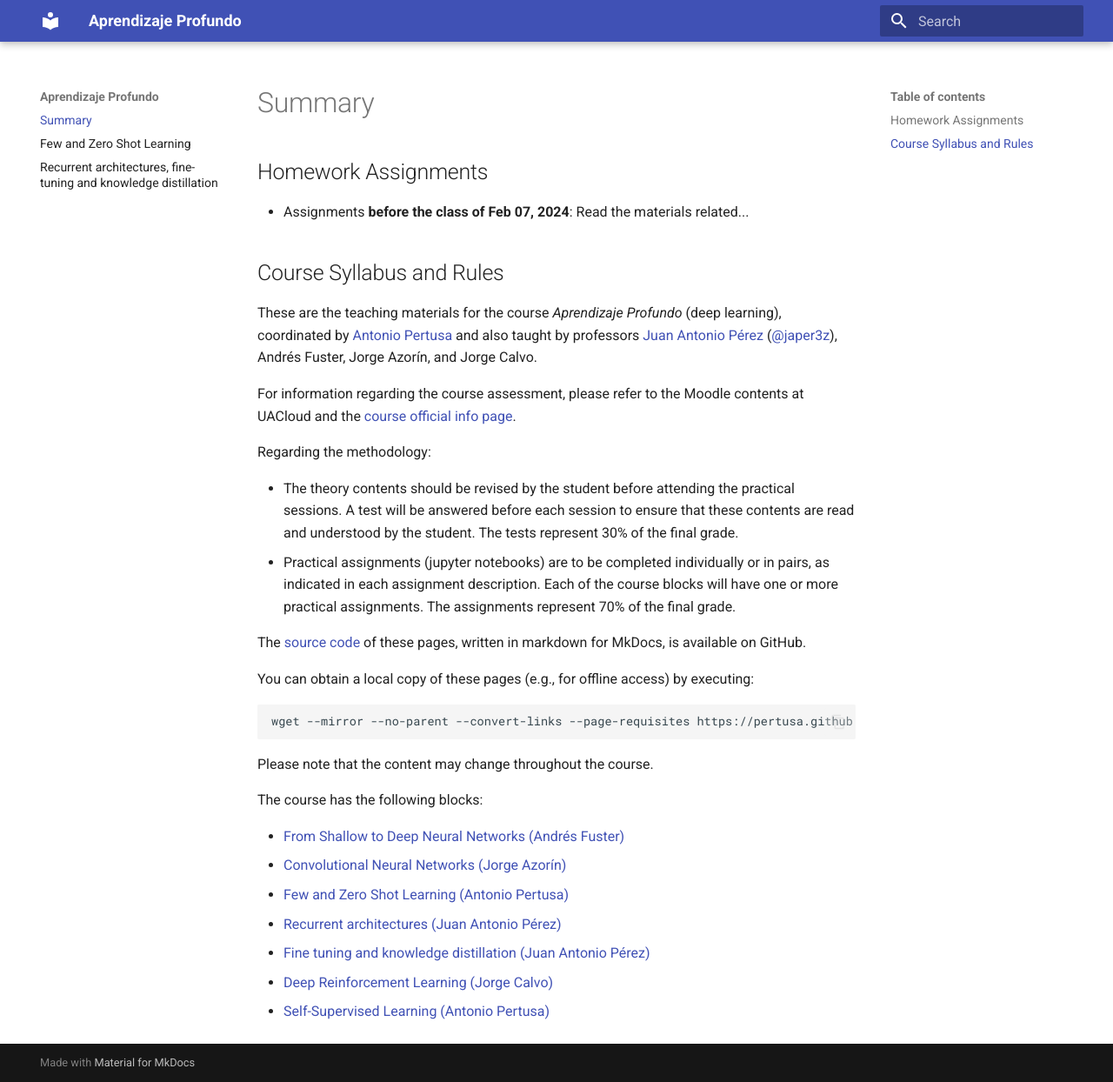
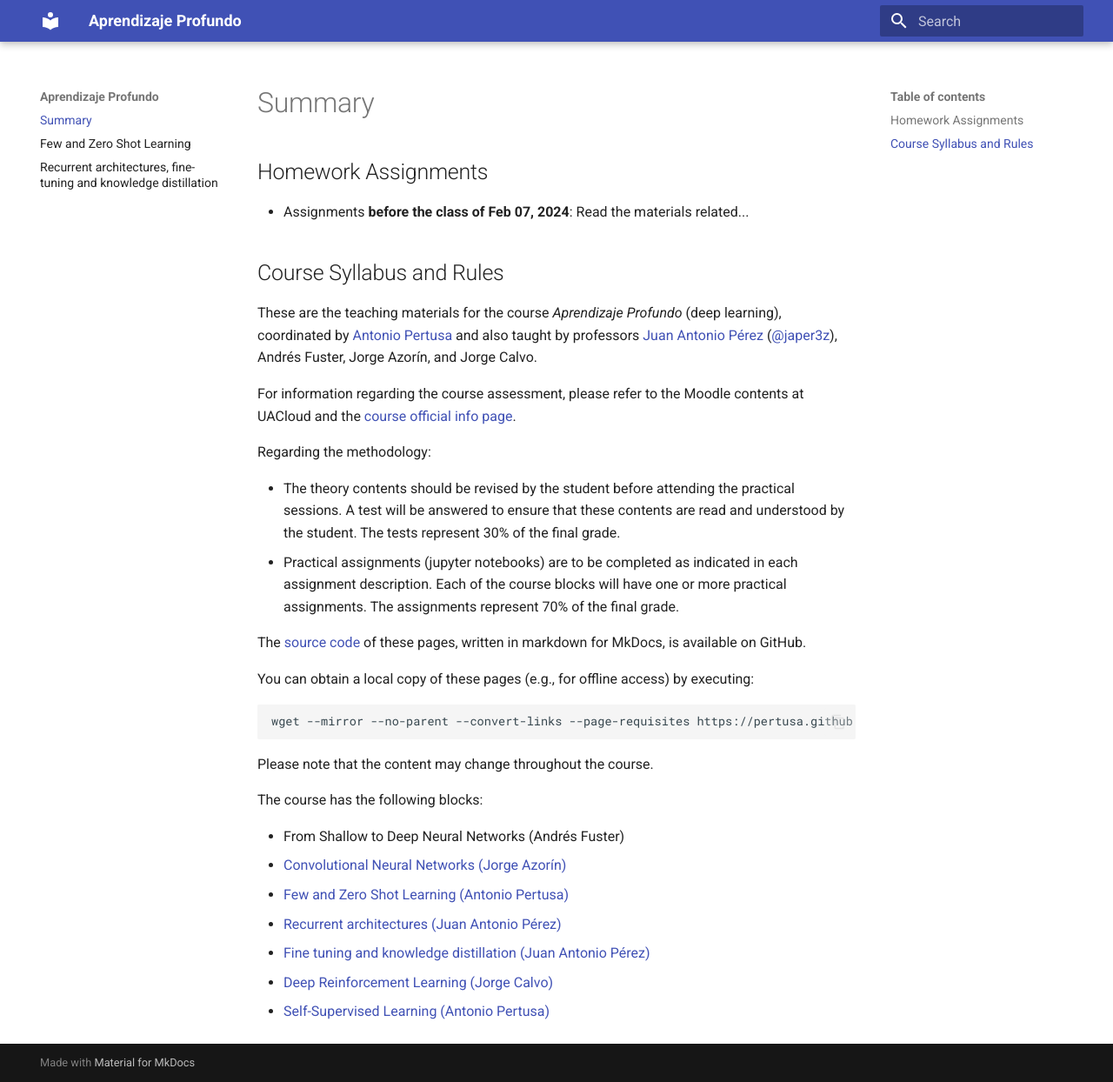
Before and after one commit to pertusa/ap, an MkDocs documentation site: the page built from docs/index.md, in a window 1280 px wide and 1244 px high. Shown: the whole window at 87% size. Built offline with MkDocs 1.6.1 and Material for MkDocs 9.7.7, drawn with Linux system fonts in a browser that asks for light colours.

Commit message:
Index updated

```diff
--- a/docs/index.md
+++ b/docs/index.md
@@ -17,8 +17,8 @@ For information regarding the course assessment, please refer to the Moodle cont
 
 Regarding the methodology:
 
-- The theory contents should be revised by the student before attending the practical sessions. A test will be answered before each session to ensure that these contents are read and understood by the student. The tests represent 30% of the final grade.
-- Practical assignments (jupyter notebooks) are to be completed individually or in pairs, as indicated in each assignment description. Each of the course blocks will have one or more practical assignments. The assignments represent 70% of the final grade.
+- The theory contents should be revised by the student before attending the practical sessions. A test will be answered to ensure that these contents are read and understood by the student. The tests represent 30% of the final grade.
+- Practical assignments (jupyter notebooks) are to be completed as indicated in each assignment description. Each of the course blocks will have one or more practical assignments. The assignments represent 70% of the final grade.
 <!--
 - Attendance in practical sessions is mandatory. Roll call will be taken in each in-person session. A maximum of 1 unexcused absence is allowed. If a student accumulates more unexcused absences than the allowed limit, they will not be able to pass the practical component of the course in the C2 examination. However, they will have the opportunity to pass it in the C4.
 -->
@@ -35,7 +35,7 @@ Please note that the content may change throughout the course.
 
 The course has the following blocks:
 
-* [From Shallow to Deep Neural Networks (Andrés Fuster)]()
+* From Shallow to Deep Neural Networks (Andrés Fuster)
 * [Convolutional Neural Networks (Jorge Azorín)]()
 * [Few and Zero Shot Learning (Antonio Pertusa)](fsl.md)
 * [Recurrent architectures (Juan Antonio Pérez)]()
```
